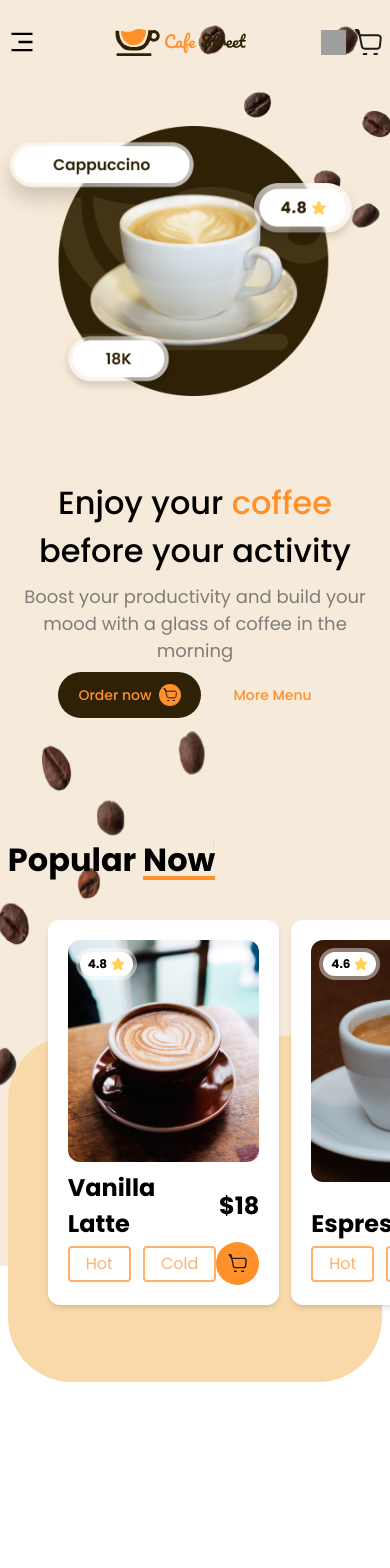
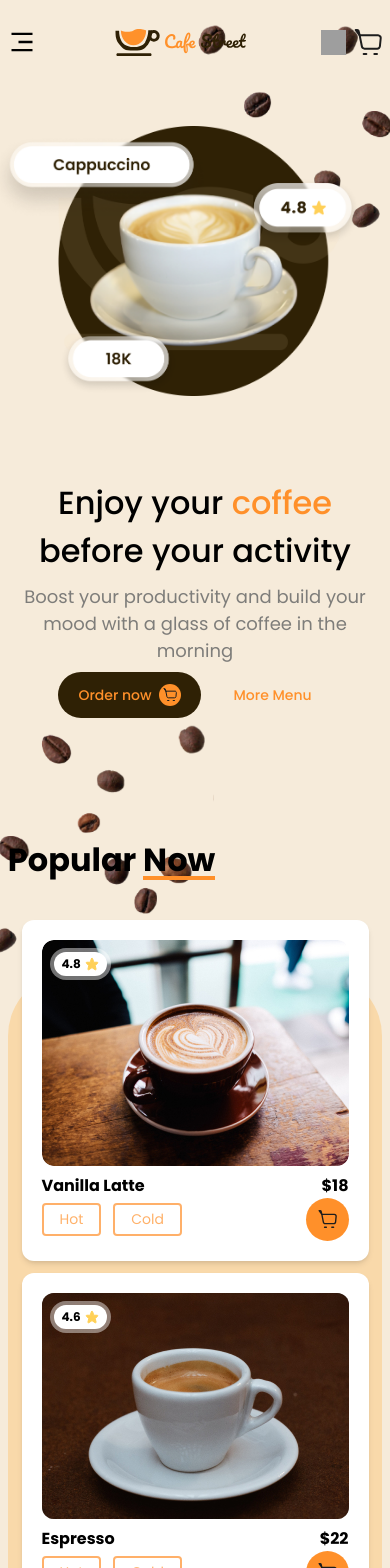
Before and after one commit to rockmel03/cafe-street, a React (Vite) app: page / in a window 390 px wide. Shown: the top 1568 px of the page. Built offline with nearby package versions, Linux system fonts and the light colour scheme; grey boxes are pictures that could not be loaded.

Commit message:
make responsive popular component

```diff
--- a/src/componets/Cards/Card.jsx
+++ b/src/componets/Cards/Card.jsx
@@ -2,7 +2,7 @@ import cartIcon from "../../assets/icons/cart-icon.svg";
 import star from "../../assets/icons/star.svg";
 
 export const Card = ({ data, layout = 1 }) => (
-  <article className="max-w-[355px] h-[385px] flex flex-col justify-between rounded-xl bg-white p-5 shadow-md ">
+  <article className="max-w-[355px] laptop:h-[385px] flex flex-col justify-between rounded-xl bg-white p-5 shadow-md ">
     <div className="relative w-full h-[70%] bg-light rounded-xl overflow-hidden mb-2">
       <img
         src={data.image}
@@ -17,17 +17,17 @@ export const Card = ({ data, layout = 1 }) => (
       </div>
     </div>
     <div>
-      <div className="flex items-center justify-between text-[1.5em]">
+      <div className="flex items-center justify-between laptop:text-[1.5em]">
         <h3 className="font-semibold">{data.name}</h3>
         <strong>${data.price}</strong>
       </div>
       <div className="flex items-center justify-between">
         {layout === 1 && (
           <div className="flex gap-3">
-            <button className="text-primary border-2 border-primary px-4 py-1 text-[1em] rounded opacity-70 hover:opacity-100">
+            <button className="text-primary border-2 border-primary px-4 py-1 text-[.875em] laptop:text-[1em] rounded opacity-70 hover:opacity-100">
               Hot
             </button>
-            <button className="text-primary border-2 border-primary px-4 py-1 text-[1em] rounded opacity-70 hover:opacity-100">
+            <button className="text-primary border-2 border-primary px-4 py-1 text-[.875em] laptop:text-[1em] rounded opacity-70 hover:opacity-100">
               Cold
             </button>
           </div>
--- a/src/componets/Popular/Popular.jsx
+++ b/src/componets/Popular/Popular.jsx
@@ -5,13 +5,13 @@ import { popularData } from "../../Constants";
 
 export const Popular = () => {
   return (
-    <section className="w-full h-screen">
-      <div className="w-full h-1/2 bg-cream relative">
+    <section className="w-full laptop:h-screen">
+      <div className="w-full pb-5 laptop:h-1/2 bg-cream relative">
         <Layout>
           <img
             src={coffee}
             alt="coffe seeds"
-            className="-translate-x-44 -translate-y-32 z-[1] h-full absolute left-0"
+            className="-translate-x-44 -translate-y-32 z-[1] laptop:h-full absolute left-0"
           />
         </Layout>
         <div className="relative z-[2]">
@@ -22,8 +22,8 @@ export const Popular = () => {
                 Now
               </span>
             </h2>
-            <section className="relative w-full flex items-center gap-3 justify-around px-10">
-              <div className=" absolute z-[1] rounded-[4rem] -bottom-[20%] left-0 w-full h-[90%] bg-[#F9D9AA]" />
+            <section className="relative w-full flex items-center gap-3 justify-around laptop:px-10 flex-wrap tablet:flex-nowrap">
+              <div className=" absolute z-[1] rounded-[4rem] tablet:-bottom-[20%] left-0 w-full h-[90%] bg-[#F9D9AA]" />
               {popularData.map((item, idx) => (
                 <div key={idx} className="relative z-[2]">
                   <Card data={item} />
```
